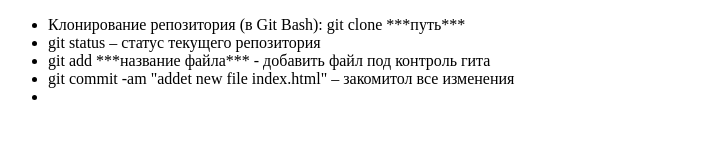
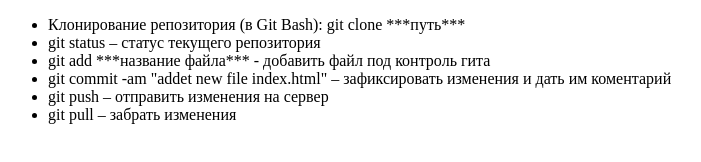
Before and after one commit to Holden142/git-lasson, a plain HTML site: page index.html in a window 1280 px wide. Shown: the whole page, without its empty margins (0-701 px from the left). Drawn offline with Linux system fonts and the light colour scheme.

Commit message:
addet push pullinstructions to html

```diff
--- a/index.html
+++ b/index.html
@@ -10,8 +10,9 @@
     <li>Клонирование репозитория (в Git Bash): git clone ***путь*** </li>
     <li>git status – статус текущего репозитория</li>
     <li>git add ***название файла*** - добавить файл под контроль гита</li>
-      <li>git commit -am "addet new file index.html" – закомитол все изменения</li>
-      <li> </li>
+      <li>git commit -am "addet new file index.html" – зафиксировать изменения и дать им коментарий</li>
+      <li>git push – отправить изменения на сервер </li>
+      <li>git pull – забрать изменения</li>
   </ul>
 </div>
 </body>
```
